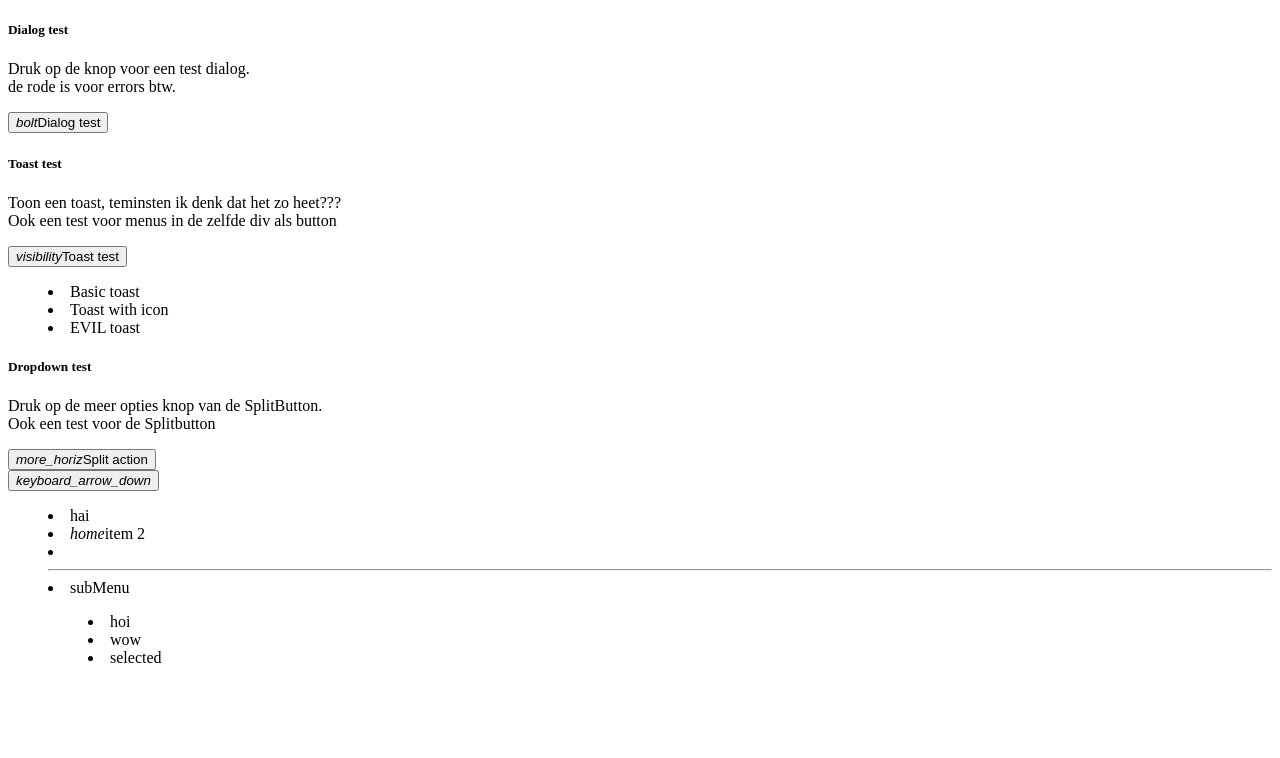
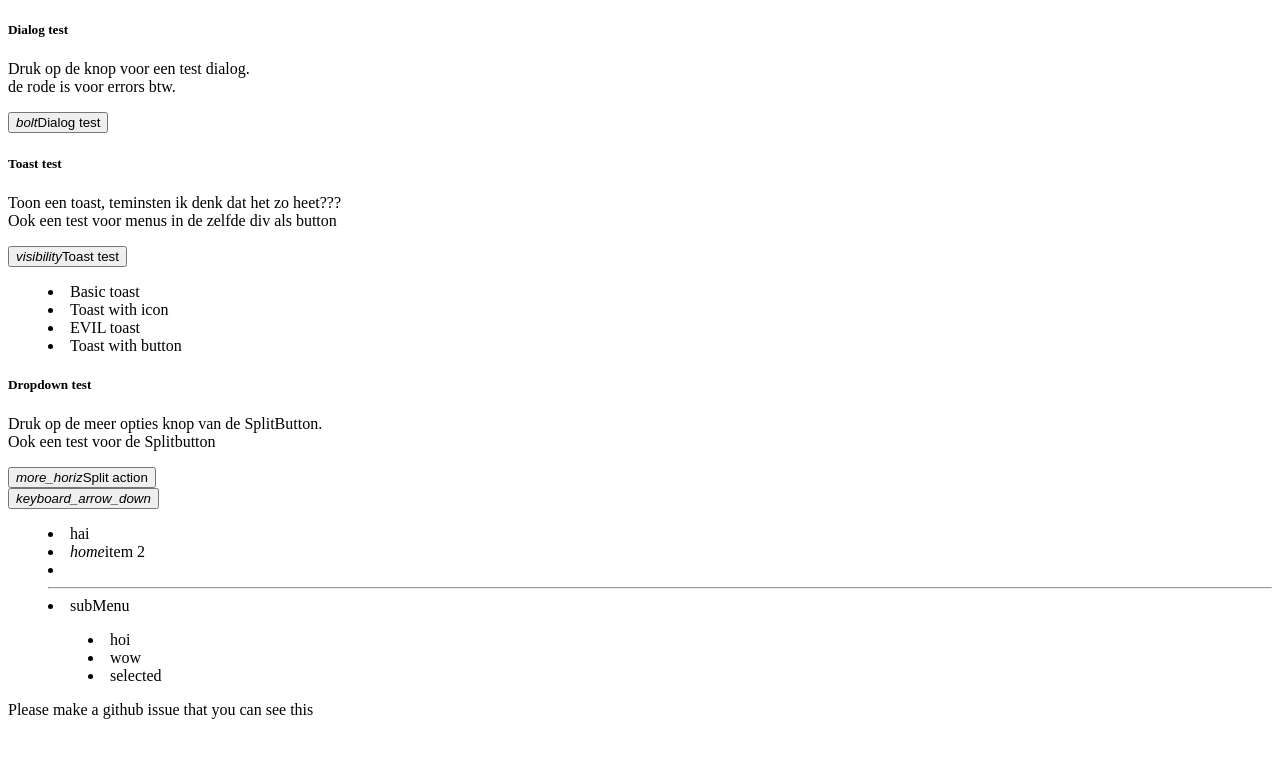
Before and after one commit to siemvk/veryCoolGoogleUiV3, a React (Vite) app in the folder example/: page / in a window 1280 px wide. Shown: the top 758 px of the page. Built offline with nearby package versions, Linux system fonts and the light colour scheme.

Commit message:
ga van slechte workaround naar de goede manier (met ui())
Signed-off-by: Siemvk <100954549+siemvk@users.noreply.github.com>

```diff
--- a/example/src/App.tsx
+++ b/example/src/App.tsx
@@ -52,6 +52,23 @@ export default function App() {
                                 addToast({
                                     text: "HELP",
                                     type: "error"
+                                })
+                            }
+                        },
+                        {
+                            content: "Toast with button",
+                            onClick: () => {
+                                addToast({
+                                    text: "hi",
+                                    action: {
+                                        label: "Button",
+                                        onClick: () => {
+                                            pushDialog({
+                                                title: "Het werkt :D",
+                                                content: "content hier",
+                                            })
+                                        }
+                                    }
                                 })
                             }
                         }
--- a/src/providers/dialog.tsx
+++ b/src/providers/dialog.tsx
@@ -27,15 +27,12 @@ export const DialogProvider = ({ children }: { children: ReactNode }) => {
 
     const pushDialog = (dialog: DialogData) => {
         setDialog(dialog);
-        (document.querySelector('#HiddenButtonForPressing') as HTMLButtonElement | null)?.click();
+        ui("#dialog")
     };
 
     return (
         <DialogContext.Provider value={{ pushDialog: pushDialog }}>
             {children}
-            <div hidden={true}>
-                <Button id="HiddenButtonForPressing" data-ui="#dialog" hidden={true}></Button>
-            </div>
             <dialog id="dialog" className={`${dialog.pos} `} data-ui="#dialog">
                 <h5>{dialog.title}</h5>
                 <p>{dialog.content}</p>
--- a/src/providers/toast.tsx
+++ b/src/providers/toast.tsx
@@ -2,11 +2,11 @@ import { createContext, useContext, type ReactNode, useState } from "react";
 
 import React from 'react';
 import TextAndIcon from "../helpers/textAndIcon";
+import { randomUUID } from "node:crypto";
 
 export type ToastType = "" | "error" | "primary" | "secondary" | "tertiary";
 
 export interface ToastData {
-    id: number;
     text: string;
     type?: ToastType;
     icon?: string;
@@ -24,22 +24,20 @@ export const ToastContext = createContext<{ addToast: (toast: Omit<ToastData, 'i
 export const useToast = () => useContext(ToastContext);
 
 export const ToastProvider = ({ children }: { children: ReactNode }) => {
-    const [toasts, setToasts] = useState<ToastData[]>([]);
+    const [toast, setToast] = useState<ToastData>({
+        text: "Please make a github issue that you can see this",
+        type: "error"
+    });
 
-    const addToast = (toast: Omit<ToastData, 'id'>) => {
-        const id = Date.now();
-        setToasts((prev) => [...prev, { ...toast, id }]);
-        setTimeout(() => {
-            setToasts((prev) => prev.filter((currentToast) => currentToast.id !== id));
-        }, 5000);
+    const addToast = (toast: ToastData) => {
+        setToast(toast)
+        ui("#toastIam")
     };
-
     return (
         <ToastContext.Provider value={{ addToast }}>
             {children}
             <div className="toast-container">
-                {toasts.map((toast) => (
-                    <div key={toast.id} className={`snackbar active ${toast.type}`}>
+                <div className={`snackbar ${toast.type || ""}`} id={"toastIam"}>
                     <div className="max">
                         <TextAndIcon
                             icon={toast.icon}>
@@ -50,16 +48,13 @@ export const ToastProvider = ({ children }: { children: ReactNode }) => {
                         <a className="inverse-primary-text"
                             onClick={(e) => {
                                 e.preventDefault();
-                                    toast.action?.onClick(e); // Voer de actie uit
-                                    // Verwijder direct uit de lijst
-                                    setToasts((prev) => prev.filter((t) => t.id !== toast.id));
+                                toast.action?.onClick(e);
                             }}
                         >
                             {toast.action.label}
                         </a>
                     }
                 </div>
-                ))}
             </div>
         </ToastContext.Provider>
     );
```
Lines whose indentation alone changed are shown as unchanged.
